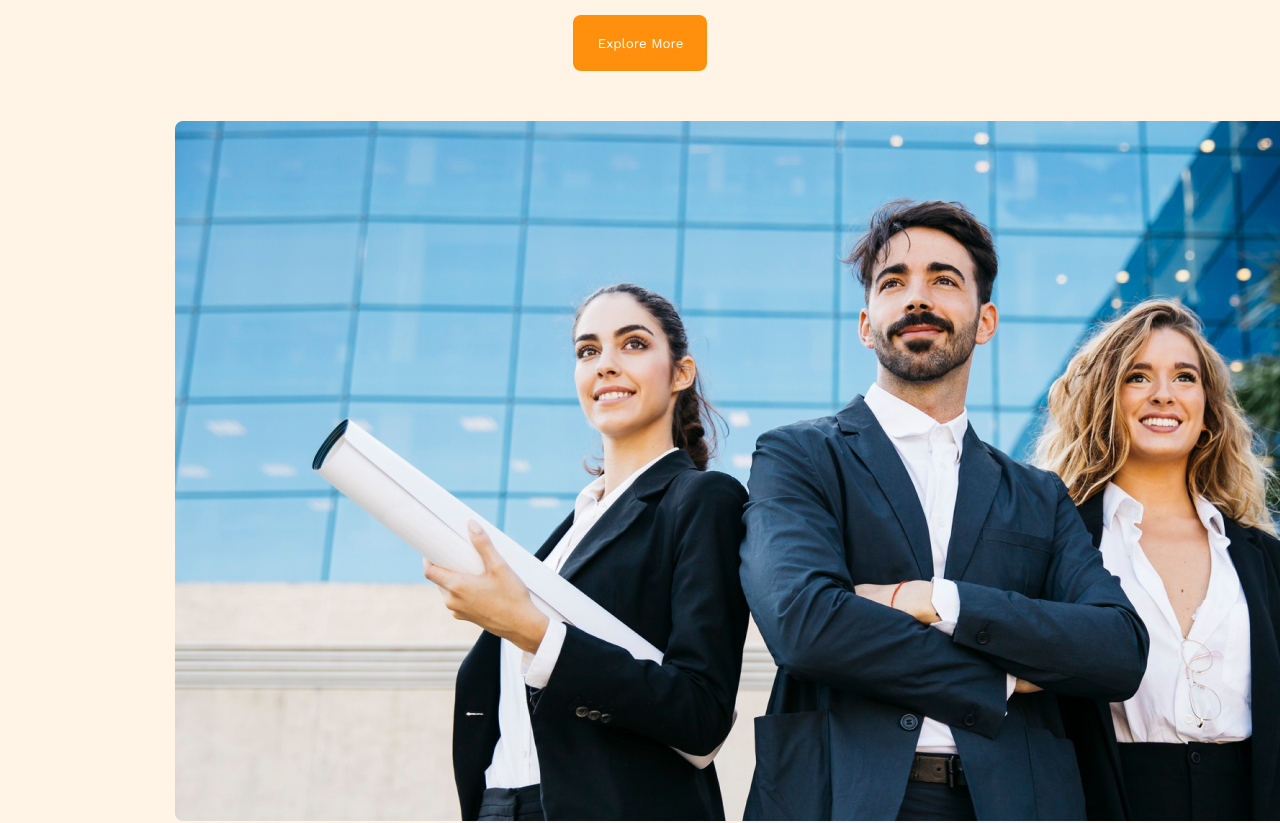
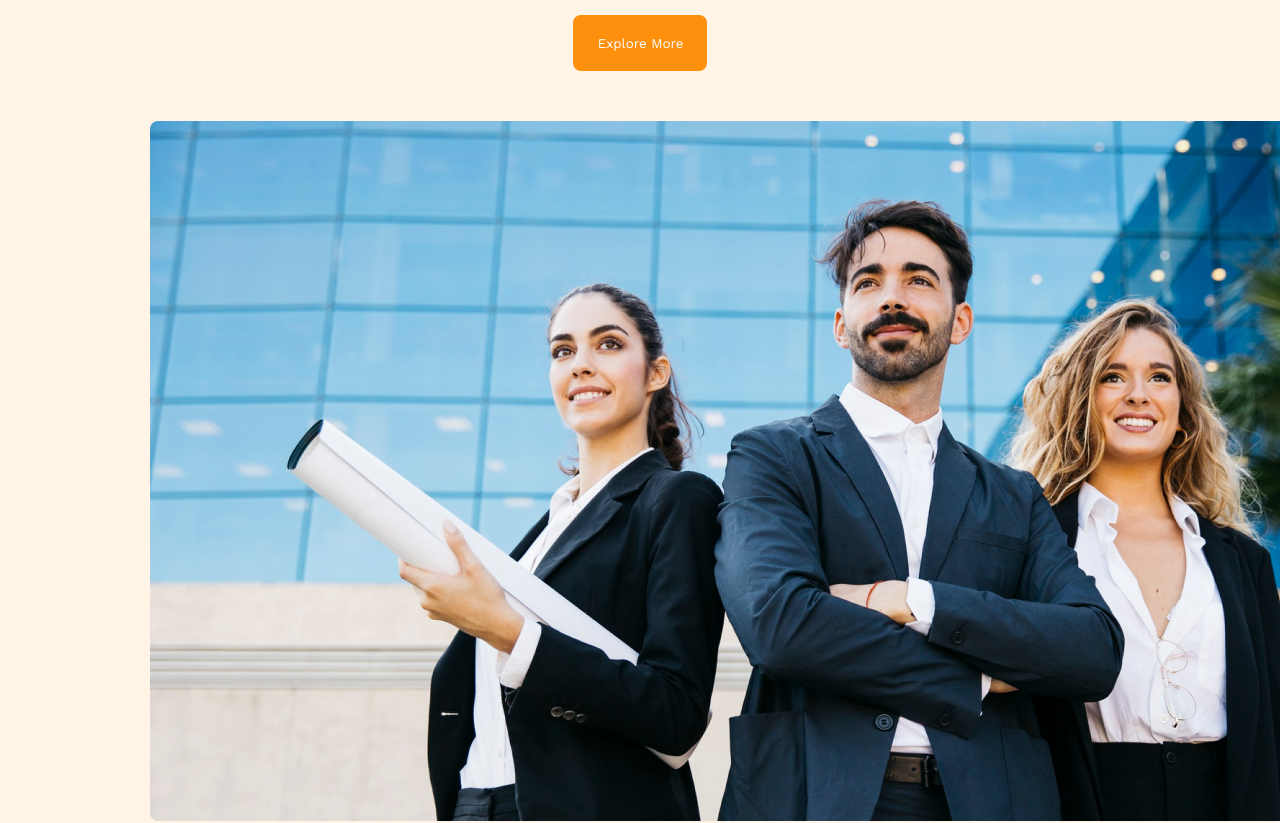
Before and after one commit to tamim005/assignment-2, a plain HTML site: page index.html in a window 1280 px wide. Shown: the part 360-1183 px from the top of the page. Drawn offline with nearby package versions, Linux system fonts and the light colour scheme.

Commit message:
images problem

```diff
--- a/style.css
+++ b/style.css
@@ -59,7 +59,7 @@ nav li a {
 }
 
 .img {
-    margin: 0 200px 0 175px;
+    margin: 0 200px 0 150px;
 }
 /* end of header style */
 
```
